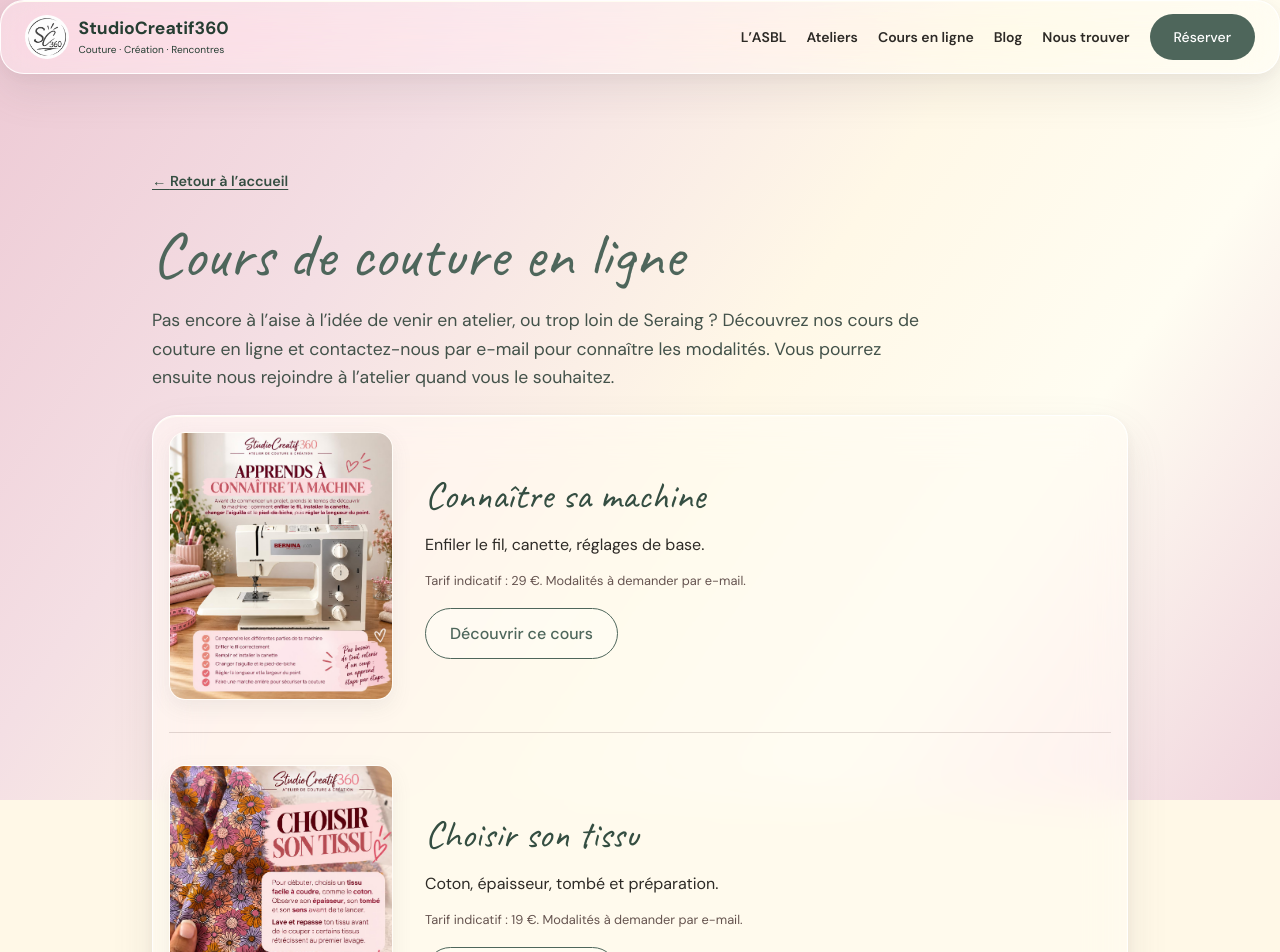
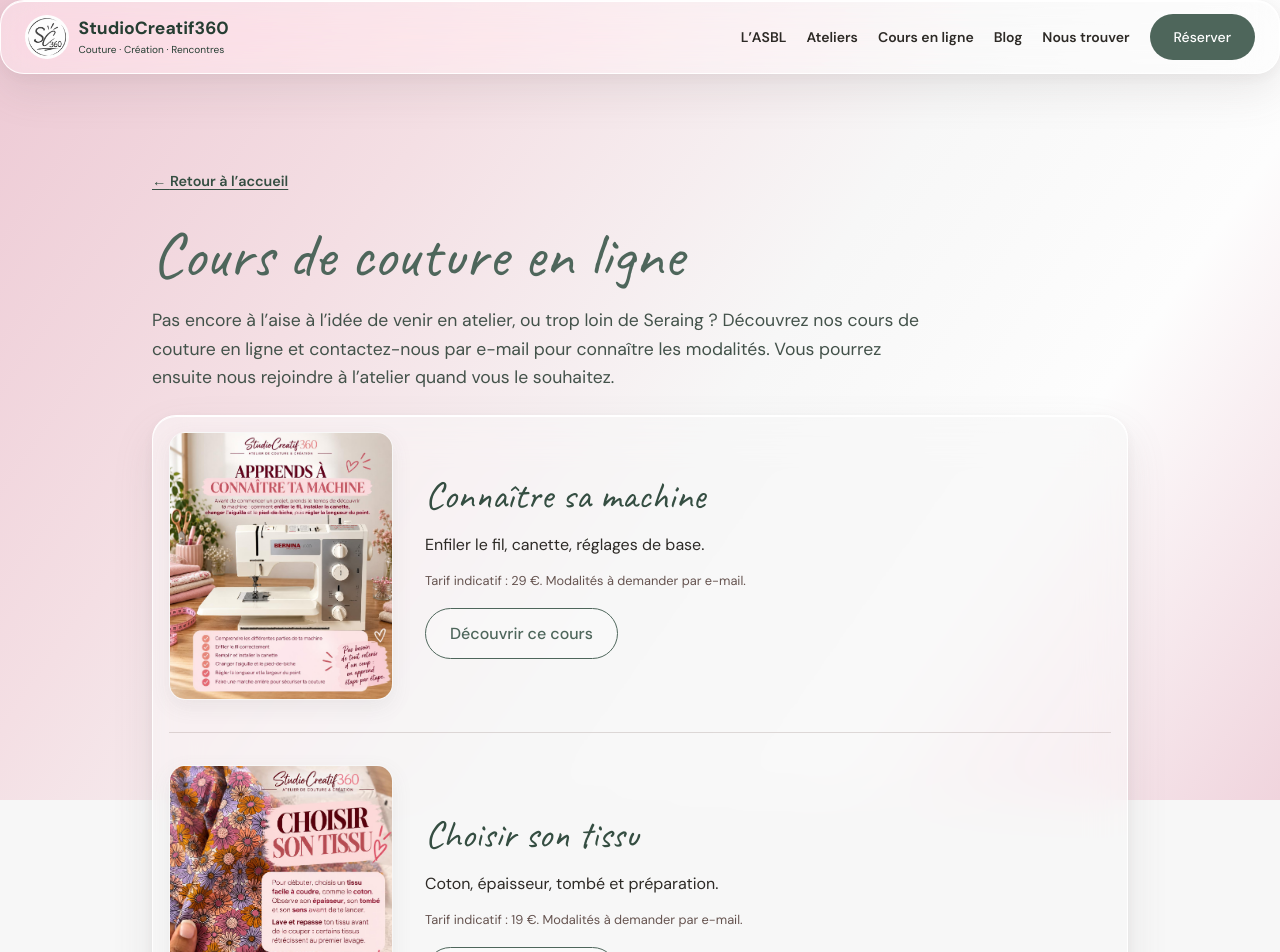
Before and after one commit to sasaelie/studio-creatif-360, a Next.js app: page /cours in a window 1280 px wide. Shown: the top 952 px of the page. Built offline with nearby package versions, Linux system fonts and the light colour scheme.

Commit message:
style(theme): remplacer l’ivoire chaud par un blanc neutre

```diff
--- a/app/globals.css
+++ b/app/globals.css
@@ -4,17 +4,17 @@
 
 @layer base {
   :root {
-    --studio-ivory: #fff8e7;
+    --studio-off-white: #f7f7f7;
     --studio-powder-pink: #edc9d4;
-    --studio-ivory-rgb: 255 248 231;
+    --studio-off-white-rgb: 247 247 247;
     --studio-shadow-rgb: 112 108 106;
-    --studio-panel-shadow: 0 18px 42px rgb(var(--studio-shadow-rgb) / .12), 0 4px 14px rgb(var(--studio-shadow-rgb) / .06), inset 0 1px 0 #fffdf2;
+    --studio-panel-shadow: 0 18px 42px rgb(var(--studio-shadow-rgb) / .12), 0 4px 14px rgb(var(--studio-shadow-rgb) / .06), inset 0 1px 0 #fff;
     --studio-header-shadow: 0 8px 28px rgb(var(--studio-shadow-rgb) / .14);
     --studio-paper-shadow: 0 7px 20px rgb(var(--studio-shadow-rgb) / .1);
   }
   body {
     @apply bg-ivoire text-texte-fonce antialiased;
-    background-color: var(--studio-ivory);
+    background-color: var(--studio-off-white);
     overflow-wrap: anywhere;
     isolation: isolate;
     line-height: 1.6;
@@ -40,7 +40,7 @@
     z-index: -1;
     pointer-events: none;
     background:
-      linear-gradient(125deg, var(--studio-powder-pink) 0%, #f4dfe4 28%, var(--studio-ivory) 55%, #fffdf2 75%, #f0d4dd 100%);
+      linear-gradient(125deg, var(--studio-powder-pink) 0%, #f4dfe4 28%, var(--studio-off-white) 55%, #fdfdfd 75%, #f0d4dd 100%);
   }
   .button-primary, .button-secondary {
     display: inline-flex;
--- a/components/navigation/MobileMenu.module.css
+++ b/components/navigation/MobileMenu.module.css
@@ -1,7 +1,7 @@
 .mobile { flex-shrink: 0; }
 .trigger, .close { color: #354e42; background: rgb(255 255 255 / .38); border: 1px solid rgb(255 255 255 / .9); border-radius: 2rem; padding: .5rem .85rem; min-height: 2.75rem; font-size: .9rem; font-weight: 700; white-space: nowrap; }
 .dialog { composes: panel from '../ui/GlassSurface.module.css'; color: #263e33; padding: 0; width: min(27rem, calc(100% - 2rem)); max-height: calc(100dvh - 2rem); margin: auto; overflow-y: auto; }
-.dialog::backdrop { background: rgb(var(--studio-ivory-rgb) / .45); -webkit-backdrop-filter: blur(4px); backdrop-filter: blur(4px); }
+.dialog::backdrop { background: rgb(var(--studio-off-white-rgb) / .45); -webkit-backdrop-filter: blur(4px); backdrop-filter: blur(4px); }
 .panel { padding: clamp(.75rem, 4vw, 1.25rem); }
 .heading { display: flex; flex-wrap: wrap; align-items: center; justify-content: space-between; gap: .75rem; }
 .heading h2 { font-size: 1.1rem; font-family: var(--font-dm-sans), sans-serif; font-weight: 700; overflow-wrap: normal; }
--- a/components/ui/ContentPage.module.css
+++ b/components/ui/ContentPage.module.css
@@ -4,7 +4,7 @@
 .heading h1 { font-size: clamp(2.5rem, 6vw, 4rem); line-height: 1.1; }
 .heading > p { margin-top: 1rem; font-size: 1.1rem; color: #43524a; }
 .content { composes: panel from './GlassSurface.module.css'; padding: clamp(1.25rem, 4vw, 2.5rem); }
-.illustrated { background: rgb(255 252 246 / .58); padding: 1rem; }
+.illustrated { background: rgb(var(--studio-off-white-rgb) / .58); padding: 1rem; }
 .content h2 { font-size: clamp(1.8rem, 4vw, 2.4rem); line-height: 1.2; margin-block: 1.75rem .75rem; }
 .content h2:first-child { margin-top: 0; }
 .content h3 { font-size: 1.15rem; font-weight: 700; margin-block: 1rem .5rem; }
--- a/components/ui/GlassSurface.module.css
+++ b/components/ui/GlassSurface.module.css
@@ -1,5 +1,5 @@
 .panel {
-  background: #f9f6f2;
+  background: var(--studio-off-white);
   border: 1px solid rgb(255 255 255 / .9);
   box-shadow: var(--studio-panel-shadow);
   border-radius: 1.5rem;
--- a/components/ui/Illustration.module.css
+++ b/components/ui/Illustration.module.css
@@ -1,5 +1,5 @@
 .frame { display: block; width: 100%; min-width: 0; }
-.image { display: block; width: 100%; height: auto; object-fit: contain; border: 1px solid #fffdf8; border-radius: 1rem; box-shadow: var(--studio-paper-shadow); }
+.image { display: block; width: 100%; height: auto; object-fit: contain; border: 1px solid var(--studio-off-white); border-radius: 1rem; box-shadow: var(--studio-paper-shadow); }
 .banner { max-width: 48rem; margin-inline: auto; }
 .large { max-width: 28rem; margin-inline: auto; }
-.fallback { display: grid; place-items: center; min-height: 12rem; padding: 1rem; border: 1px solid #fffdf8; border-radius: 1rem; background: #faf7f0; }
+.fallback { display: grid; place-items: center; min-height: 12rem; padding: 1rem; border: 1px solid var(--studio-off-white); border-radius: 1rem; background: var(--studio-off-white); }
--- a/tailwind.config.js
+++ b/tailwind.config.js
@@ -8,7 +8,7 @@ module.exports = {
     extend: {
       colors: {
         'rose-poudre': '#F4DFE3',
-        'ivoire': '#FCFAF8',
+        'ivoire': '#F7F7F7',
         'sauge': '#8DA399',
         'sauge-fonce': '#4E665B',
         'texte-fonce': '#2D2A26',
```
Also changed, not shown: 2 other files (tests, documents, lock files or other folders).
